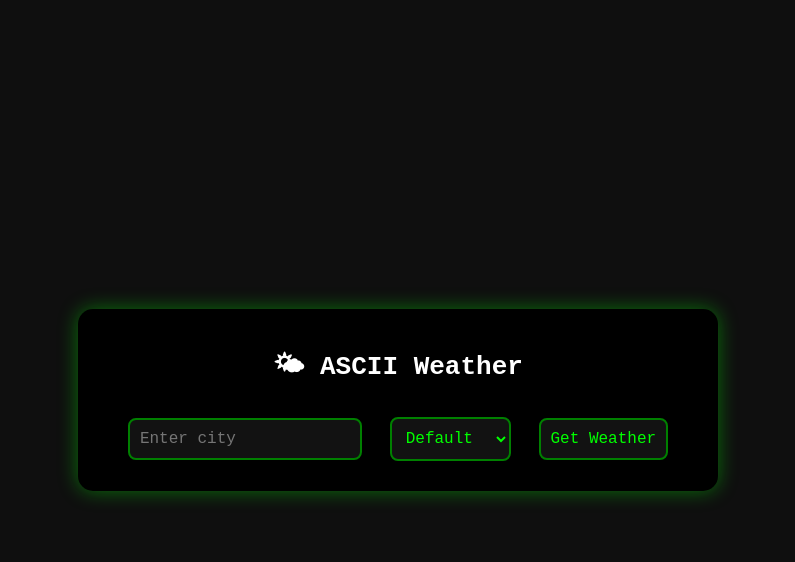
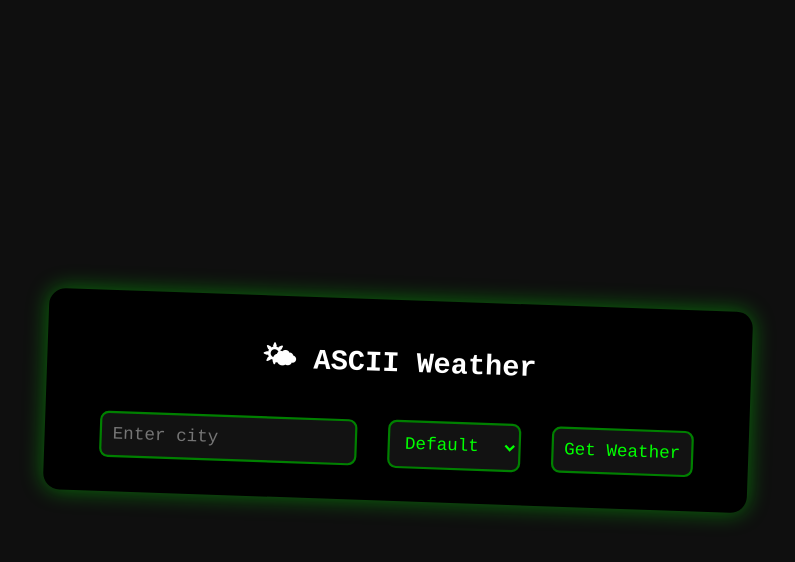
Before and after one commit to Exoo25/weathern, a plain HTML site: page index.html in a window 1280 px wide. In both pictures the pointer is over the element 640 px from the left and 400 px from the top of the page. Shown: the whole page, without its empty margins (242-1037 px from the left). Drawn offline with Linux system fonts and the light colour scheme.

Commit message:
Update index.html

```diff
--- a/index.html
+++ b/index.html
@@ -23,6 +23,10 @@
       box-shadow: 0 0 20px rgba(0, 255, 0, 0.4);
       width: 90%;
       max-width: 600px;
+      transition-duration:500ms;
+    }
+    .weather:hover {
+      transform:rotate(2deg) scale(1.1);
     }
 
     input, button, select {
```
